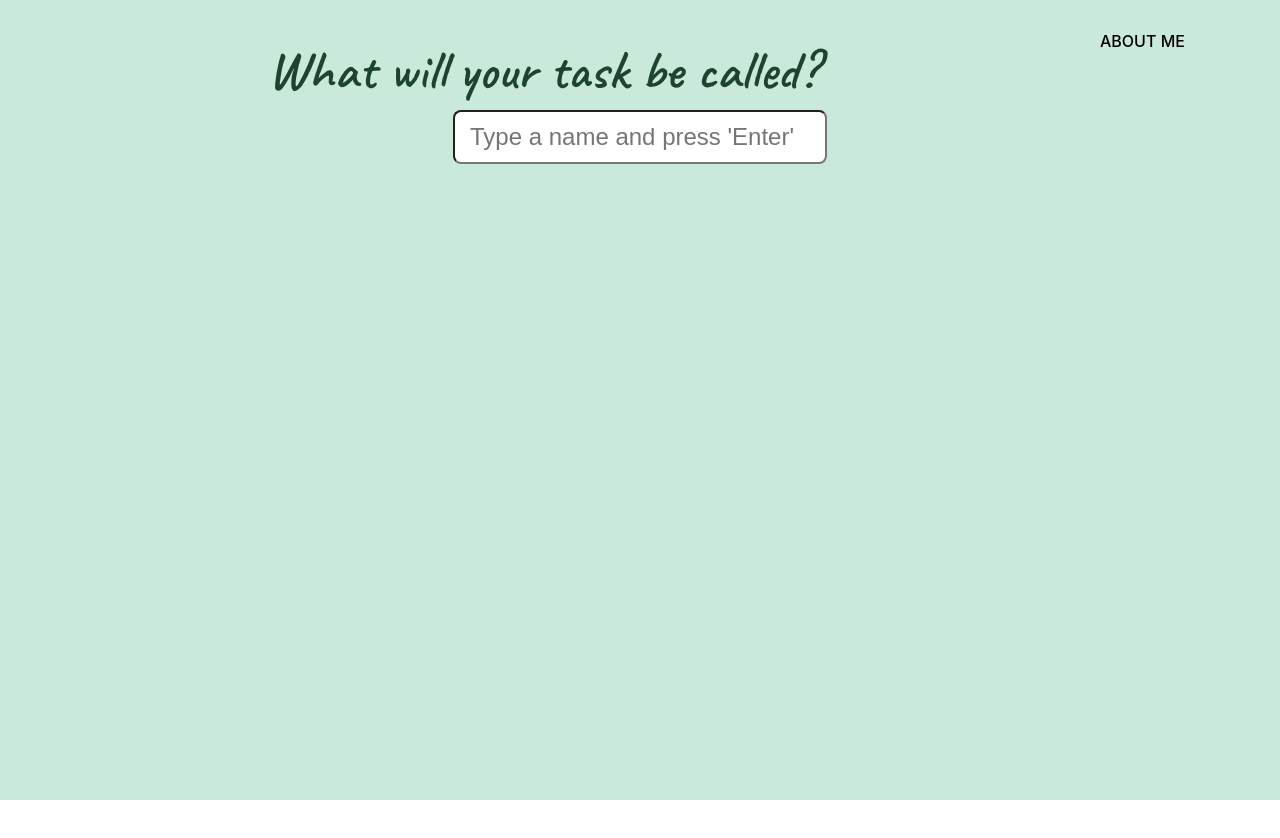
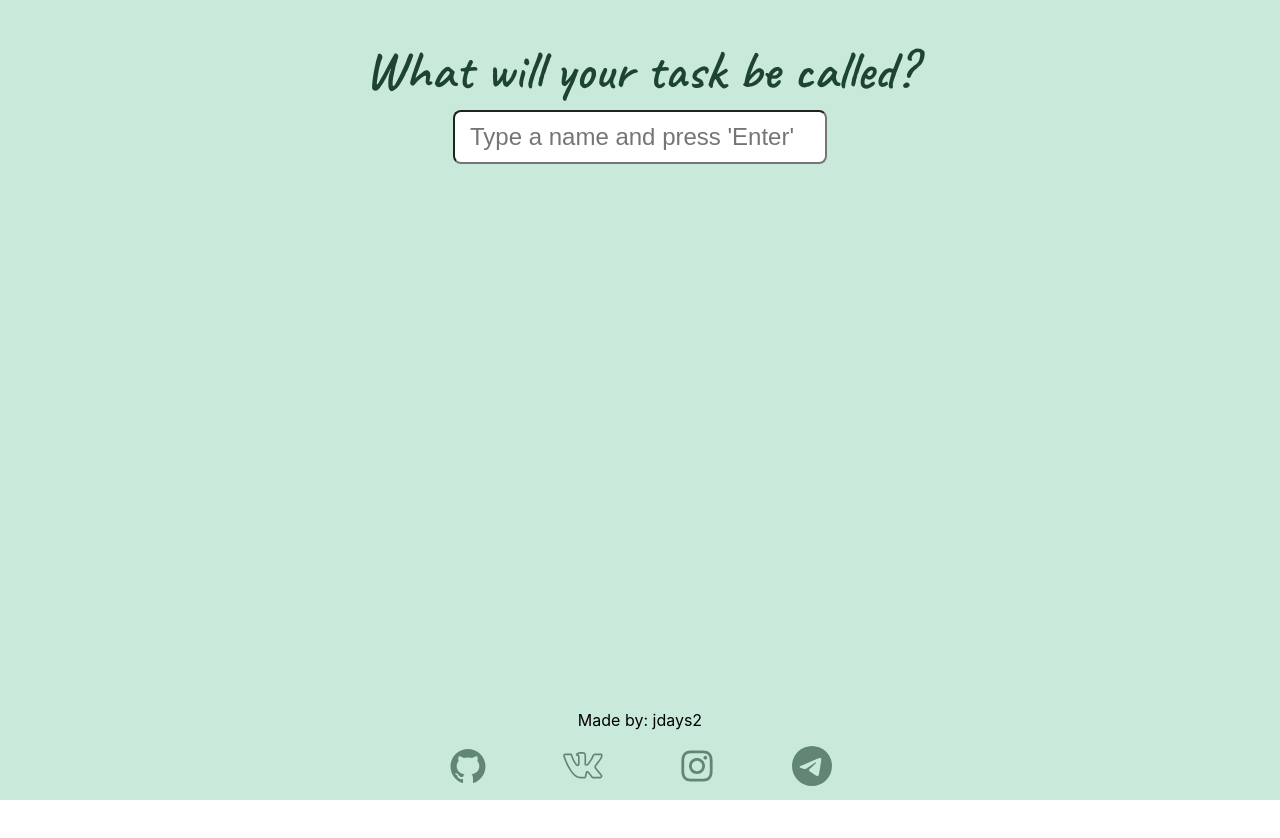
Before and after one commit to jdays2/toDoList, a React (Create React App) app: page / in a window 1280 px wide. Shown: the top 838 px of the page. After the commit the page ends 800 px from the top, so only its background shows below. Built offline with nearby package versions, Linux system fonts and the light colour scheme.

Commit message:
feat: add chengeble task disc

```diff
--- a/src/App.css
+++ b/src/App.css
@@ -1,7 +1,5 @@
 .wrapper {
-	height: 100vh;
 	width: 100%;
-	background-color: #c9e9da;
 	z-index: 2;
 	display: flex;
 	flex-wrap: wrap;
@@ -12,10 +10,11 @@
 }
 
 .App {
-	height: 100%;
+	min-height: 100vh;
+	max-height: 100%;
 	width: 100%;
 	text-align: center;
-
+	background-color: #c9e9da;
 	position: relative;
 
 	margin: 0 auto;
@@ -60,10 +59,42 @@
 	height: 100%;
 	gap: 80px;
 	flex-wrap: wrap;
-	justify-content: center;
+	align-items: center;
+	justify-content: space-evenly;
 	margin-top: 40px;
 	margin-left: 80px;
 	margin-right: 80px;
+	margin-bottom: 100px;
+}
+
+.footer {
+	z-index: 3;
+	position: absolute;
+	bottom: 10px;
+	color: black;
+	/* display: flex; */
+	width: 100%;
+	justify-content: space-between;
+}
+
+.footer_link-list {
+	margin: 0 auto;
+	width: 30%;
+	display: flex;
+	justify-content: space-between;
+}
+
+.footer_link {
+	width: 40px;
+	height: 40px;
+	color: rgba(0, 40, 20, 0.854);
+	opacity: 0.6;
+	transition: 0.6s;
+}
+
+.footer_link:hover {
+	opacity: 0.9;
+	transform: scale(1.1);
 }
 
 @media (max-width: 1560px) {
--- a/src/App.js
+++ b/src/App.js
@@ -3,28 +3,19 @@ import TaskList from "./components/TaskList/TaskList";
 import Header from "./components/Header/Header";
 
 import Form from "./components/Form/TaskForm";
-
-import { BsPlusSquareFill } from "react-icons/bs";
-import { getForm } from "./redux/slices/formSlice";
-import { useDispatch, useSelector } from "react-redux";
+import { CgProfile } from "react-icons/cg";
+import { BsTelegram } from "react-icons/bs";
+import { SlSocialVkontakte } from "react-icons/sl";
+import { AiFillGithub, AiOutlineInstagram } from "react-icons/ai";
+import { useSelector } from "react-redux";
 
 function App() {
 	const tasks = useSelector((state) => state.form.tasks);
-	const dispatch = useDispatch();
-	const isCreated = useSelector((state) => state.form.isCreated);
-
 	return (
 		<div className="App">
 			<div class="wrapper">
 				<Header />
 				<Form />
-
-				<button
-					className={isCreated ? `tryMeButton` : `hidden`}
-					onClick={() => dispatch(getForm(false))}>
-					<span>"THE NEW LIFE ORDER"</span>
-					<BsPlusSquareFill className="addIcon" />
-				</button>
 
 				<div className="content__wrapper">
 					{tasks.map((e, i) => {
@@ -40,6 +31,23 @@ function App() {
 					})}
 				</div>
 			</div>
+			<footer className="footer">
+				<p>Made by: jdays2</p>
+				<div className="footer_link-list">
+					<a href="https://github.com/jdays2" target="_blank">
+						<AiFillGithub className="footer_link" />
+					</a>
+					<a href="https://vk.com/ostalosmalovremeni" target="_blank">
+						<SlSocialVkontakte className="footer_link" />
+					</a>
+					<a href="https://www.instagram.com/spiritpizza/" target="_blank">
+						<AiOutlineInstagram className="footer_link" />
+					</a>
+					<a href="https://t.me/Marchezko" target="_blank">
+						<BsTelegram className="footer_link" />
+					</a>
+				</div>
+			</footer>
 		</div>
 	);
 }
--- a/src/components/Header/Header.js
+++ b/src/components/Header/Header.js
@@ -1,54 +1,10 @@
 import styles from "./Header.module.css";
+import React from "react";
 
-import { CgProfile } from "react-icons/cg";
-import { BsTelegram } from "react-icons/bs";
-import { SlSocialVkontakte } from "react-icons/sl";
-import React from "react";
-import {
-	AiOutlineCloseCircle,
-	AiFillGithub,
-	AiOutlineInstagram,
-} from "react-icons/ai";
 function Header() {
-	const [popupOpened, SetPopupOpened] = React.useState(false);
-
 	return (
 		<div className={styles.header}>
-			{/* <a href="#">
-				<p className={styles.home}>HOME</p>
-			</a> */}
 			<h1>What will your task be called?</h1>
-
-			<div>
-				<p
-					className={styles.abouteMe}
-					onClick={() => {
-						SetPopupOpened(!popupOpened);
-					}}>
-					ABOUT ME
-					<div className={styles.links}>
-						<div
-							className={
-								popupOpened
-									? `${styles.links_wrapper} ${styles.show}`
-									: styles.links_wrapper
-							}>
-							<a href="https://github.com/jdays2" target="_blank">
-								<AiFillGithub className={styles.one} />
-							</a>
-							<a href="https://vk.com/ostalosmalovremeni" target="_blank">
-								<SlSocialVkontakte className={styles.two} />
-							</a>
-							<a href="https://www.instagram.com/spiritpizza/" target="_blank">
-								<AiOutlineInstagram className={styles.tree} />
-							</a>
-							<a href="https://t.me/Marchezko" target="_blank">
-								<BsTelegram className={styles.four} />
-							</a>
-						</div>
-					</div>
-				</p>
-			</div>
 		</div>
 	);
 }
--- a/src/components/Header/Header.module.css
+++ b/src/components/Header/Header.module.css
@@ -48,77 +48,3 @@ h1 {
 	justify-content: space-between;
 	align-items: center;
 }
-
-.links {
-	width: 30px;
-	height: 30px;
-	transition: 0.4s;
-}
-
-.links_wrapper {
-	height: 0;
-	width: 30px;
-	overflow: hidden;
-	transition: 0.4s;
-}
-
-.show {
-	transition: 0.4s;
-	overflow: visible;
-	width: 30px;
-	height: 120px;
-}
-
-@media (max-width: 480px) {
-	.abouteMe {
-		display: none;
-	}
-}
-
-.profileIcon {
-	cursor: pointer;
-	/* right: 20px; */
-	/* top: 20px; */
-	width: 30px;
-	height: 30px;
-}
-
-.one {
-	cursor: pointer;
-	/* right: 20px; */
-	/* top: 20px; */
-	width: 30px;
-	height: 30px;
-}
-
-.two {
-	cursor: pointer;
-	/* right: 20px; */
-	/* top: 54px; */
-	width: 30px;
-	height: 30px;
-}
-
-.tree {
-	cursor: pointer;
-	/* right: 20px; */
-	/* top: 84px; */
-	width: 30px;
-	height: 30px;
-}
-
-.four {
-	/* right: 20px; */
-	/* top: 118px; */
-	width: 31px;
-	height: 31px;
-	cursor: pointer;
-}
-
-.exit {
-	/* right: 20px; */
-	/* top: 155px; */
-	width: 31px;
-	height: 31px;
-	cursor: pointer;
-}
--- a/src/components/TaskList/Task/Task.js
+++ b/src/components/TaskList/Task/Task.js
@@ -1,6 +1,6 @@
 import styles from "./Task.module.css";
-import { VscCheck } from "react-icons/vsc";
 import { BsFillTrashFill } from "react-icons/bs";
+import { CiEdit } from "react-icons/ci";
 import {
 	deleteSomeItems,
 	toggleReadiness,
@@ -8,8 +8,12 @@ import {
 } from "./../../../redux/slices/formSlice";
 
 import { useDispatch } from "react-redux";
+import { useState } from "react";
 
-function Task({ value, idList, id, done }) {
+function Task({ value, idList, id }) {
+	const [justRead, setJustRead] = useState(true);
+	const [done, setDone] = useState(false);
+
 	const dispatch = useDispatch();
 	const onChangeHandler = (e, idList, id, value) => {
 		e.preventDefault();
@@ -17,16 +21,31 @@ function Task({ value, idList, id, done }) {
 		e.target.style.height = e.target.scrollHeight - 16 + "px";
 		dispatch(changeItemValue({ idList, id, value }));
 	};
+
+	const setActive = () => {
+		if (justRead) {
+			setDone(!done);
+			alert("active!");
+		}
+	};
 	return (
 		<div
-			className={done ? `${styles.task} ${styles.taskDone}` : `${styles.task}`}
-			onDoubleClick={() => dispatch(toggleReadiness({ idList, id, done }))}>
+			className={done ? `${styles.task} ${styles.taskDone}` : `${styles.task}`}>
+			<CiEdit
+				onClick={() => setJustRead(!justRead)}
+				className={styles.edit_button}>
+				1
+			</CiEdit>
 			<textarea
-				className={styles.taskName}
+				className={
+					justRead ? styles.taskName : `${styles.taskName} ${styles.active}`
+				}
 				value={value}
+				readOnly={justRead}
 				onChange={(e) => {
 					onChangeHandler(e, idList, id, e.target.value);
 				}}
+				onClick={setActive}
 			/>
 
 			<BsFillTrashFill
--- a/src/components/TaskList/Task/Task.module.css
+++ b/src/components/TaskList/Task/Task.module.css
@@ -20,15 +20,16 @@
 	padding-bottom: 220px;
 }
 
-.task:hover {
-	border: 2px solid #4ec4688f;
-	transition: 0.6s;
+textarea {
+	background-color: transparent;
+	border: none;
 }
 
 .taskDone {
 	background: rgba(0, 0, 0, 0.421);
 	text-decoration: line-through;
 	transition: 0.2s;
+	z-index: 4;
 }
 
 .taskName {
@@ -41,6 +42,8 @@
 	width: 90%;
 	padding-left: 10px;
 	padding-right: 25px;
+	overflow-wrap: break-word;
+	word-break: break-all;
 
 	color: #000000;
 	resize: vertical;
@@ -51,18 +54,12 @@
 	max-height: 300px;
 	overflow: hidden;
 	padding: 10px;
-	/* padding-top: 15px; */
-	/* padding-bottom: 15px; */
+	padding-right: 48px;
 	box-sizing: border-box;
 }
 
-.done {
-	color: green;
-	width: 30px;
-	height: 34px;
-	position: absolute;
-	left: 10px;
-	top: 12px;
+.active {
+	border: 2px solid black;
 }
 
 .hidden {
@@ -75,12 +72,28 @@
 	top: 12px;
 }
 
+.edit_button {
+	position: absolute;
+	width: 20px;
+	height: 20px;
+	right: 30px;
+	top: 8px;
+	cursor: pointer;
+	transition: 0.5s;
+}
+.edit_button:hover {
+	width: 22px;
+	height: 22px;
+	color: rgb(133, 133, 0);
+}
+
 .deleteElement {
 	position: absolute;
 	width: 18px;
 	height: 18px;
 	color: rgba(55, 55, 83, 0.692);
-	right: 15px;
+	top: 8px;
+	right: 6px;
 	transition: 0.5s;
 }
 
--- a/src/components/TaskList/TaskList.module.css
+++ b/src/components/TaskList/TaskList.module.css
@@ -1,16 +1,16 @@
 .item {
-	min-width: 240px;
-	max-width: 340px;
+	min-width: 360px;
 	padding-left: 30px;
 	padding-right: 30px;
 	position: relative;
 	border-radius: 2px;
 	background-color: #fcefdc;
 	border-radius: 9px;
-
-	display: flex;
+	min-height: 220px;
+	height: auto;
+	/* display: flex;
 	flex-direction: column;
-	align-items: center;
+	align-items: center; */
 	padding-bottom: 130px;
 	opacity: 0.999;
 	box-shadow: 7px -3px 8px 0px rgba(34, 60, 80, 0.2);
@@ -33,7 +33,8 @@
 	flex-wrap: wrap;
 	max-width: 300px;
 	height: auto;
-	word-wrap: break-word;
+	overflow-wrap: break-word;
+	word-break: break-all;
 }
 
 .addNew {
--- a/src/redux/slices/formSlice.js
+++ b/src/redux/slices/formSlice.js
@@ -49,7 +49,6 @@ export const formSlice = createSlice({
 				const newItem = draft.tasks[action.payload].currentFormItemValue;
 				draft.tasks[action.payload].items.push({
 					value: newItem,
-					done: false,
 				});
 				draft.tasks[action.payload].currentFormItemValue = "";
 			});
@@ -81,12 +80,12 @@ export const formSlice = createSlice({
 				console.log(current(draft.tasks));
 			});
 		},
-		toggleReadiness(state, action) {
-			return produce(state, (draft) => {
-				draft.tasks[action.payload.idList].items[action.payload.id].done =
-					action.payload.done ? false : true;
-			});
-		},
+		// toggleReadiness(state, action) {
+		// 	return produce(state, (draft) => {
+		// 		draft.tasks[action.payload.idList].items[action.payload.id].done =
+		// 			action.payload.done ? false : true;
+		// 	});
+		// },
 	},
 });
 
```
